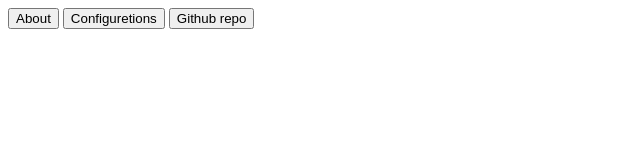
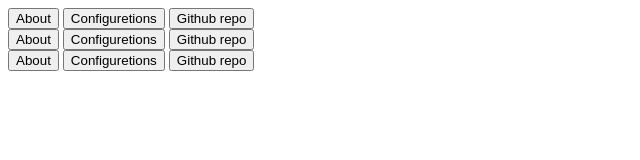
Before and after one commit to zhenya194/Remicat, an Electron app: page pages/index.html in a window 1600 px wide. Shown: the whole page, without its empty margins (0-640 px from the left). Drawn offline with Linux system fonts and the light colour scheme.

Commit message:
Remake buttons

```diff
--- a/pages/index.html
+++ b/pages/index.html
@@ -8,11 +8,38 @@
 </head>
 <body>
 
-    <button onclick=>About</button>
-    <button onclick=>Configuretions</button>
+    <div id="about">
+
+    <button>About</button>
+    <button>Configuretions</button>
     <a href="https://github.com/zhenya194/Remicat" target="_blank">
         <button>Github repo</button>
     </a>
 
+    </div>
+
+
+
+    <div>
+
+    <button>About</button>
+    <button>Configuretions</button>
+    <a href="https://github.com/zhenya194/Remicat" target="_blank">
+        <button>Github repo</button>
+    </a>
+
+    </div>
+
+
+    <div>
+
+    <button>About</button>
+    <button>Configuretions</button>
+    <a href="https://github.com/zhenya194/Remicat" target="_blank">
+        <button>Github repo</button>
+    </a>
+
+    </div>
+
 </body>
 </html>
```
Also changed, not shown: scripts/indexbuttons.js (added).
